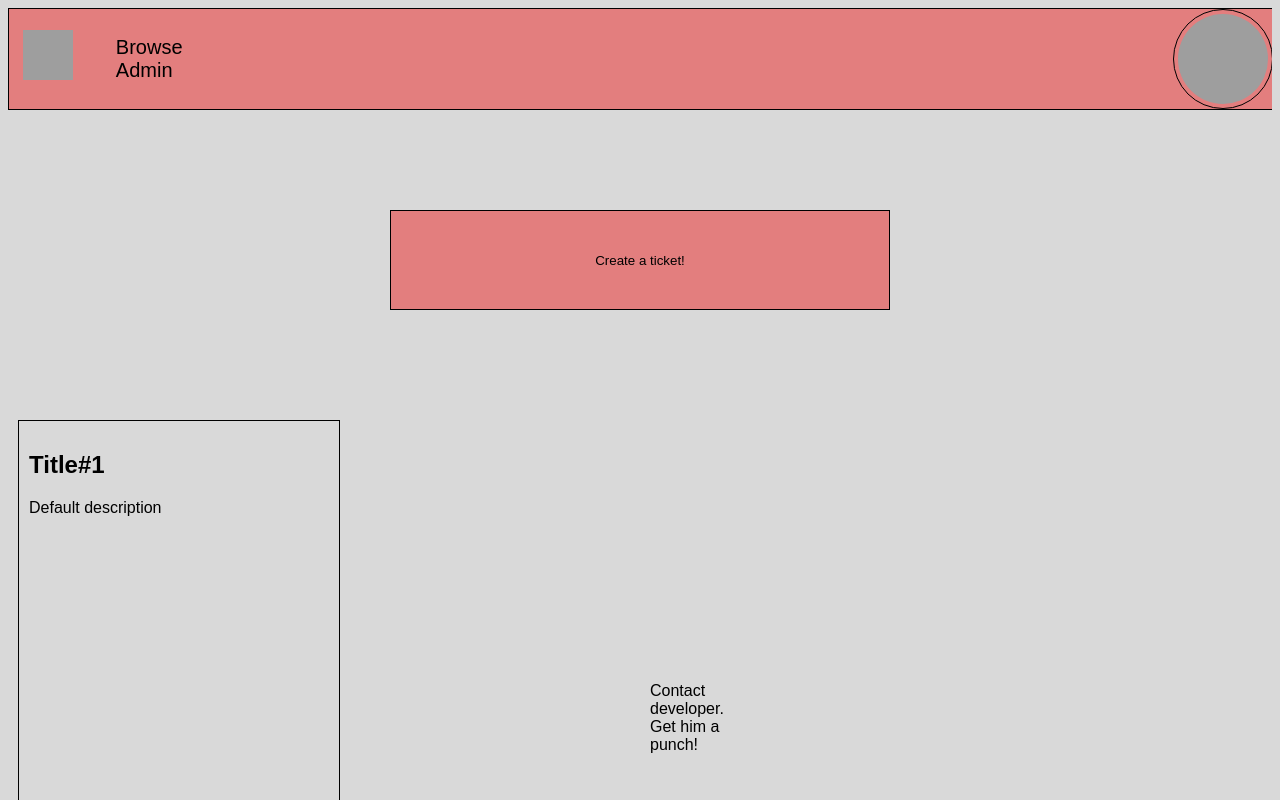
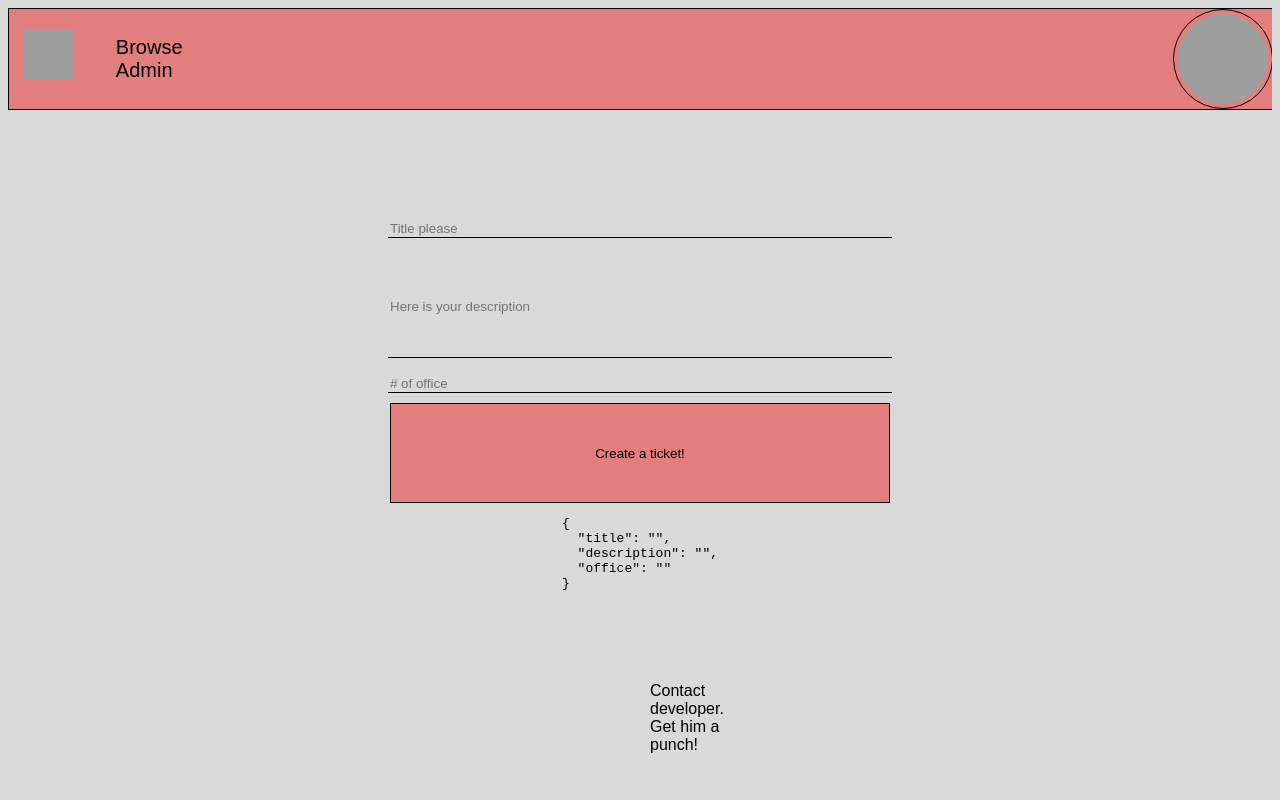
Before and after one commit to Lonozx/BrowseAdmin, a React (Create React App) app in the folder front/: page / in a window 1280 px wide. Shown: the top 800 px of the page. Built offline with nearby package versions, Linux system fonts and the light colour scheme; grey boxes are pictures that could not be loaded; a web font is replaced by a local one.

Commit message:
minor changes on array

```diff
--- a/front/src/App.js
+++ b/front/src/App.js
@@ -13,7 +13,7 @@ function App() {
     </div>
     <section className="ticketSection">
 
-    <Cart title='Title#1' description='Default description'/>
+    {/* <Cart title='Title#1' description='Default description'/> */}
     </section>
  <Footer/>
  </div>
--- a/front/src/elements/Cart.jsx
+++ b/front/src/elements/Cart.jsx
@@ -1,4 +1,5 @@
 import './cart.scss'
+import Main from '../sections/Main'
 
 export default function Cart(props){
     const tickets =[
@@ -13,6 +14,7 @@ export default function Cart(props){
         <div className="container__cart">
     <h2 className='container__cart-title'>{props.title}</h2>
     <p className='container__cart-desc'>{props.description}</p>
+    <p className='container__cart-desc'>{props.officeNumber}</p>
     <div className="button-section">
     <button className='cart-deny'>Deny</button>
     <button className='cart-apply'>Apply</button>
--- a/front/src/main.scss
+++ b/front/src/main.scss
@@ -12,9 +12,11 @@ body{
 
 .before-we-start{
     display: flex;
+    flex-direction: column;
     justify-content: center;
     align-items: center;
     padding: 100px;
+
 }
 
 .ticketSection{
--- a/front/src/sections/Main.jsx
+++ b/front/src/sections/Main.jsx
@@ -1,7 +1,62 @@
+import React, { useState, useEffect  } from 'react';
+import Cart from '../elements/Cart';
 import './mainSection.scss';
 
 export default function Main(props){
+    const [showCart, setShowCart] = useState(false);
+    const [title, setTitle] = useState('');
+    const [description, setDescription] = useState('');
+    const [office, setOffice] = useState('');
+    const [state, setState] = useState(true);
+    const [data, setData] = useState([{}]);
+
+    useEffect(()=>{
+        setData({title, description, office});
+    }, [title, description, office]);
+
+    const handleTitle = (event) => {
+        setTitle(event.target.value);
+    }
+    const handleDescription = (event) => {
+        setDescription(event.target.value);
+    }
+    const handleOffice = (event) => {
+        setOffice(event.target.value);
+    }
+    const handleState = (event) => {
+        setState(event.target.value);
+    }
+    // const handleData = () => {
+    //     const newData = {title, description, office};
+    //     setData(newData);
+    //     setTitle('');
+    //     setDescription('');
+    //     setOffice('');
+    // }
+
+    // const inputChange = (event)=>{
+    //     setInputValue(event.target.value);
+    // }
+
+    const handle = () =>{
+        setShowCart(true);
+        const newData = {title, description, office};
+        setData(newData);
+        setTitle('');
+        setDescription('');
+        setOffice('');
+        setState(true);
+    }
    return(
-    <button className="cart-create">Create a ticket!</button>
+    <>
+    <div className="input-data">
+    <input type='text' value={title} onChange={handleTitle} className='ticket title-ticket' placeholder='Title please'></input>
+    <input type='text' value={description} onChange={handleDescription} className='ticket description-ticket'placeholder='Here is your description'></input>
+    <input type='number' value={office} onChange={handleOffice} className='ticket office-ticket' placeholder='# of office'></input>
+    </div>
+    <button onClick={handle} className="cart-create">Create a ticket!</button>
+    {showCart && <Cart title={title} description={description} officeNumber={office}/>}
+    <pre>{JSON.stringify(data, null, 2)}</pre>
+    </>
    )
 }
--- a/front/src/sections/mainSection.scss
+++ b/front/src/sections/mainSection.scss
@@ -9,3 +9,26 @@
         cursor: pointer;
     }
 }
+
+.input-data{
+    display: flex;
+    flex-direction: column;
+    gap: 17px;
+    padding: 10px;
+}
+.ticket{
+    border: none;
+    border-bottom: 1px solid;
+    background: transparent;
+}
+.title-ticket{
+
+}
+.description-ticket{
+    height: 100px;
+    width: 500px;
+}
+
+.office-ticket{
+
+}
```
